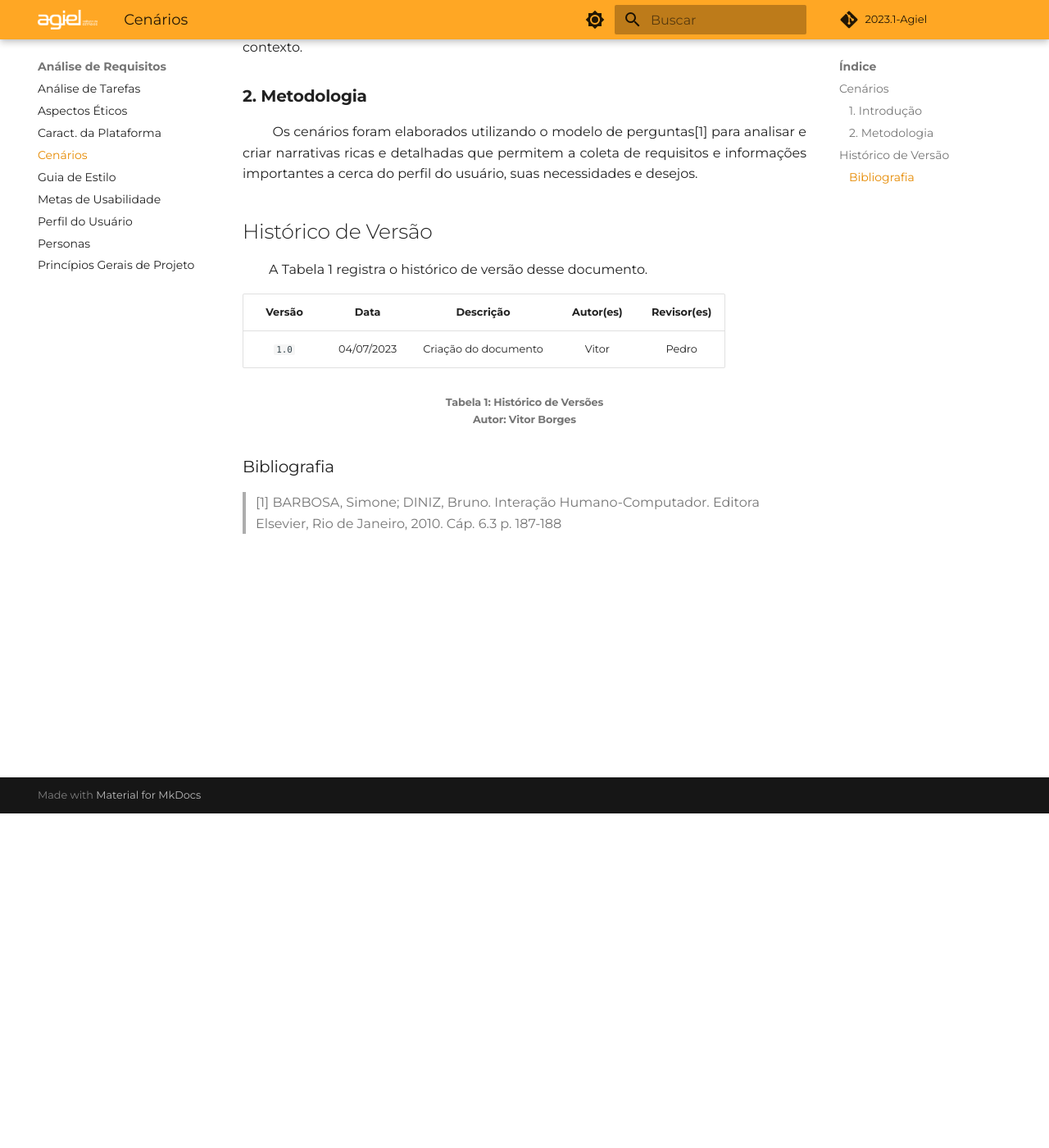
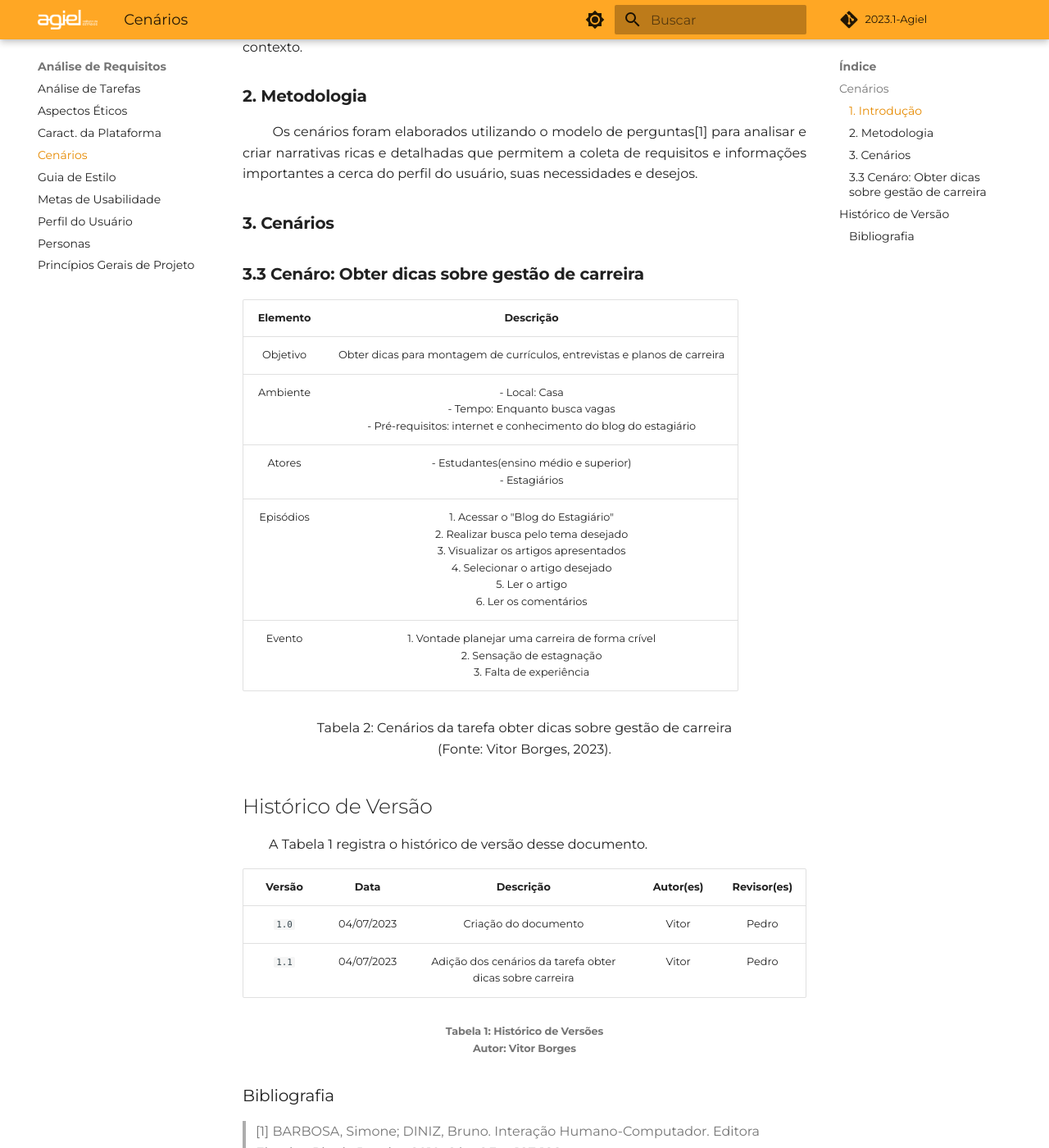
Before and after one commit to Interacao-Humano-Computador/2023.1-Agiel, an MkDocs documentation site: the page built from docs/requisitos/cenarios.md, in a window 1280 px wide and 1400 px high, scrolled down 408 px. Shown: the whole window at 82% size. Built offline with MkDocs 1.6.1 and Material for MkDocs 9.7.7, drawn with Linux system fonts in a browser that asks for light colours; some web fonts are replaced; comment, search, counter and statistics services are not loaded.

Commit message:
docs: adicionado cenários da tarefa obter dicas sobre gestão de carreira

```diff
--- a/docs/requisitos/cenarios.md
+++ b/docs/requisitos/cenarios.md
@@ -10,12 +10,28 @@ Cenários são utilizados para relatar pessoas em situações reais de uso do so
 Os cenários foram elaborados utilizando o modelo de perguntas[1] para analisar e criar narrativas ricas e detalhadas que permitem a coleta de requisitos e informações importantes a cerca do perfil do usuário, suas necessidades e desejos.
 </p>
 
+### **3. Cenários**
+
+### **3.3 Cenáro: Obter dicas sobre gestão de carreira**
+
+| Elemento | Descrição |
+|:--------:|:---------:|
+| Objetivo | Obter dicas para montagem de currículos, entrevistas e planos de carreira|
+| Ambiente| - Local: Casa<br> - Tempo: Enquanto busca vagas<br> - Pré-requisitos: internet e conhecimento do blog do estagiário  |
+| Atores | - Estudantes(ensino médio e superior) <br> - Estagiários|
+| Episódios | 1. Acessar o "Blog do Estagiário" <br> 2. Realizar busca pelo tema desejado <br> 3. Visualizar os artigos apresentados <br> 4. Selecionar o artigo desejado <br> 5. Ler o artigo<br> 6. Ler os comentários|
+| Evento | 1. Vontade planejar uma carreira de forma crível <br> 2. Sensação de estagnação <br> 3. Falta de experiência |
+<div style="text-align: center">
+<p> Tabela 2: Cenários da tarefa obter dicas sobre gestão de carreira<br/> (Fonte: Vitor Borges, 2023).</p>
+</div>
+
 ## Histórico de Versão
 &emsp;&emsp;A Tabela 1 registra o histórico de versão desse documento.
 
 | Versão |    Data    |      Descrição       |   Autor(es)    | Revisor(es) |
 |:------:|:----------:|:--------------------:|:--------------:|:-----------:|
 | `1.0`  | 04/07/2023 | Criação do documento | Vitor |    Pedro   |
+| `1.1`  | 04/07/2023 | Adição dos cenários da tarefa obter dicas sobre carreira | Vitor |    Pedro   |
 
 <h6 align = "center"> Tabela 1: Histórico de Versões
 <br> Autor:  Vitor Borges</h6>
```
